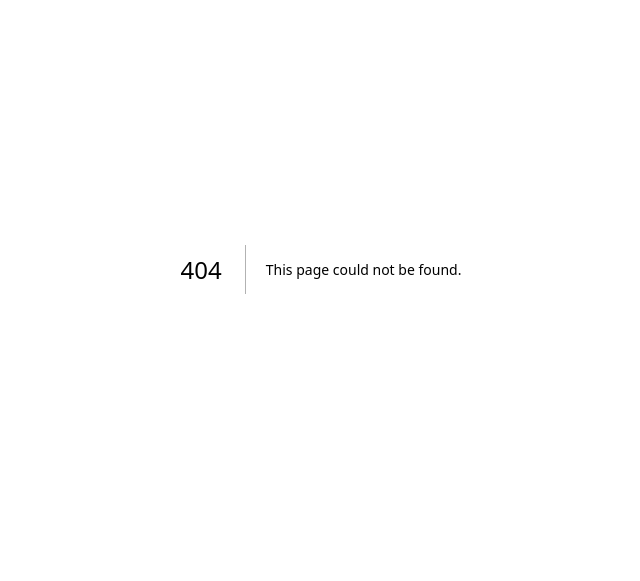
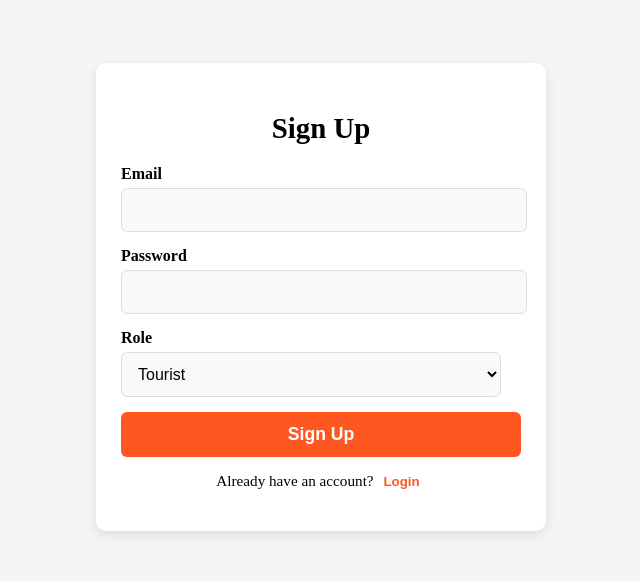
Before and after one commit to HIRANMALI/APP-with-PY, a Next.js app in the folder frontend/: page /auth/SignUp in a window 1280 px wide. Before the commit this address had no page. Shown: the part 131-712 px from the top of the page, without its empty margins (319-959 px from the left). Built offline with nearby package versions, Linux system fonts and the light colour scheme.

Commit message:
updated Navbar

```diff
--- /dev/null
+++ b/frontend/src/app/auth/SignUp/page.jsx
@@ -0,0 +1,104 @@
+"use client";
+
+import { useState } from "react";
+import { useRouter } from "next/navigation";
+import "../../styles/SignUp.scss"; // Import the SCSS file
+
+export default function Signup() {
+  const router = useRouter();
+  const [formData, setFormData] = useState({
+    email: "",
+    password: "",
+    role: "tourist",
+  });
+
+  const handleChange = (e) => {
+    setFormData({ ...formData, [e.target.name]: e.target.value });
+  };
+
+  const handleSubmit = async (e) => {
+    e.preventDefault();
+    try {
+      const response = await fetch("/api/auth/signup", {
+        method: "POST",
+        headers: { "Content-Type": "application/json" },
+        body: JSON.stringify(formData),
+      });
+
+      const data = await response.json();
+      if (!response.ok) throw new Error(data.message);
+
+      alert(data.message);
+      router.push("/login");
+    } catch (error) {
+      alert(error.message);
+    }
+  };
+
+  return (
+    <div className="signup">
+      <form className="signup__form" onSubmit={handleSubmit}>
+        <h2 className="signup__title">Sign Up</h2>
+        <div className="signup__field">
+          <label htmlFor="email" className="signup__label">
+            Email
+          </label>
+          <input
+            type="email"
+            id="email"
+            name="email"
+            className="signup__input"
+            value={formData.email}
+            onChange={handleChange}
+            required
+          />
+        </div>
+
+        <div className="signup__field">
+          <label htmlFor="password" className="signup__label">
+            Password
+          </label>
+          <input
+            type="password"
+            id="password"
+            name="password"
+            className="signup__input"
+            value={formData.password}
+            onChange={handleChange}
+            required
+          />
+        </div>
+
+        <div className="signup__field">
+          <label htmlFor="role" className="signup__label">
+            Role
+          </label>
+          <select
+            id="role"
+            name="role"
+            className="signup__select"
+            value={formData.role}
+            onChange={handleChange}
+          >
+            <option value="tourist">Tourist</option>
+            <option value="guide">Guide</option>
+          </select>
+        </div>
+
+        <button type="submit" className="signup__button">
+          Sign Up
+        </button>
+
+        <p className="signup__text">
+          Already have an account?{" "}
+          <button
+            className="signup__link"
+            onClick={() => router.push("/auth/Login")}
+          >
+            Login
+          </button>
+        </p>
+      </form>
+    </div>
+  );
+}
--- a/frontend/src/app/components/Navbar.jsx
+++ b/frontend/src/app/components/Navbar.jsx
@@ -4,31 +4,44 @@ import React from "react";
 import Link from "next/link";
 import "../styles/Navbar.scss";
 import { Cinzel_Decorative, Kanit } from "next/font/google";
+import { useRouter } from "next/navigation";
 
 const cinzel = Cinzel_Decorative({ weight: "700", subsets: ["latin"] });
 const kanit = Kanit({ weight: ["300", "400", "500"], subsets: ["latin"] });
 
 function Navbar() {
+  const router = useRouter();
+
   return (
     <nav className="navbar">
-      <div className={`navbar-brand ${cinzel.className}`}>GuidZo</div>
+      <div className={`navbar-brand ${cinzel.className}`}>Tour Guide</div>
       <div className="navbar-links">
-        <Link href="/tourist" className={`nav-link ${kanit.className}`} style={{ fontWeight: 300 }}>
+        <Link href="/tourist" className="nav-link kanit-light">
           Home
         </Link>
-        <Link href="/tourist/booking" className={`nav-link ${kanit.className}`} style={{ fontWeight: 300 }}>
+        <Link href="/tourist/booking" className="nav-link kanit-light">
           Book Guide
         </Link>
-        <Link href="/my-bookings" className={`nav-link ${kanit.className}`} style={{ fontWeight: 300 }} >
+        <Link href="/my-bookings" className="nav-link kanit-light">
           My Bookings
         </Link>
-        <Link href="/about" className={`nav-link ${kanit.className}`} style={{ fontWeight: 300 }}>
+        <Link href="/about" className="nav-link kanit-light">
           About Us
         </Link>
       </div>
       <div className="navbar-auth">
-        <button className={`auth-button ${kanit.className}`} style={{ fontWeight: 400 }}>Login</button>
-        <button className={`auth-button ${kanit.className}`} style={{ fontWeight: 400 }}>Sign Up</button>
+        <button
+          className="auth-button kanit-medium"
+          onClick={() => router.push("/auth/Login")}
+        >
+          Login
+        </button>
+        <button
+          className="auth-button kanit-medium"
+          onClick={() => router.push("/auth/SignUp")}
+        >
+          Sign Up
+        </button>
       </div>
     </nav>
   );
--- /dev/null
+++ b/frontend/src/app/styles/Login.scss
@@ -0,0 +1,67 @@
+$primary-color: #ff5722;
+$secondary-color: #eeeeee;
+$text-color: #333;
+$border-radius: 8px;
+
+.login-container {
+  max-width: 400px; // Set a fixed max width
+  background: #fff;
+  padding: 30px;
+  border-radius: 10px;
+  box-shadow: 0 4px 10px rgba(0, 0, 0, 0.1);
+  margin: 50px auto; // Center the form
+}
+
+.login-title {
+  font-size: 24px;
+  font-weight: bold;
+  text-align: center;
+  margin-bottom: 20px;
+}
+
+.login-form {
+  display: flex;
+  flex-direction: column;
+  gap: 15px;
+}
+
+.login-input {
+  width: 100%;
+  border-color: $primary-color;
+  background: #fff;
+  border-radius: 5px;
+  outline: none;
+}
+
+.login-button {
+  background-color: #ff5722;
+  color: white;
+  font-weight: bold;
+  padding: 12px;
+  border-radius: 5px;
+  text-transform: uppercase;
+  transition: background 0.3s ease;
+
+  &:hover {
+    background-color: #e64a19;
+  }
+}
+
+.signup-text {
+  text-align: center;
+  margin-top: 15px;
+  border: none;
+  background: none;
+
+  button {
+    color: #ff5722;
+    font-weight: bold;
+    text-decoration: none;
+
+    &:hover {
+      text-decoration: none; // Remove default underline
+      border-bottom: 3px solid #ff5722; // Custom underline
+      padding-bottom: 3px;
+    }
+  }
+}
--- /dev/null
+++ b/frontend/src/app/styles/SignUp.scss
@@ -0,0 +1,102 @@
+$primary-color: #ff5722;
+$hover-color: #e64a19; // Improved hover effect to match the theme
+$link-color: #ff5722;
+$background-color: whitesmoke;
+$form-background: #fff;
+$border-color: #ddd;
+$box-shadow: 0 4px 12px rgba(0, 0, 0, 0.1);
+
+.signup {
+  display: flex;
+  justify-content: center;
+  align-items: center;
+  min-height: 100vh;
+  background-color: $background-color;
+  padding: 20px; // Added padding to avoid screen cut-off on small screens
+
+  &__form {
+    width: 100%;
+    max-width: 400px;
+    padding: 25px; // Increased padding for a more balanced look
+    background: $form-background;
+    box-shadow: $box-shadow;
+    border-radius: 10px; // Softer corners for a modern look
+  }
+
+  &__title {
+    text-align: center;
+    font-size: 1.8rem;
+    font-weight: bold;
+    margin-bottom: 20px;
+  }
+
+  &__field {
+    margin-bottom: 15px;
+  }
+
+  &__label {
+    display: block;
+    font-weight: 600; // Slightly increased font weight
+    margin-bottom: 5px;
+  }
+
+  &__input,
+  &__select {
+    width: calc(100% - 20px); // Prevents input overflow
+    padding: 12px;
+    font-size: 1rem;
+    border: 1px solid $border-color;
+    border-radius: 6px;
+    background: #f9f9f9; // Light background for better visibility
+  }
+
+  &__input:focus,
+  &__select:focus {
+    border-color: $primary-color;
+    outline: none;
+    box-shadow: 0 0 5px rgba(255, 87, 34, 0.3);
+  }
+
+  &__button {
+    width: 100%;
+    padding: 12px;
+    font-size: 1.1rem;
+    background-color: $primary-color;
+    color: white;
+    font-weight: bold;
+    border: none;
+    border-radius: 6px;
+    cursor: pointer;
+    transition: background-color 0.3s ease, transform 0.2s ease;
+
+    &:hover {
+      background-color: $hover-color;
+    }
+
+    &:active {
+      transform: scale(0.98);
+    }
+  }
+
+  &__text {
+    text-align: center;
+    margin-top: 15px;
+    font-size: 0.95rem;
+  }
+
+  &__link {
+    color: $link-color;
+    font-weight: bold;
+    text-decoration: none;
+    transition: color 0.3s ease;
+    border: none;
+    background: none;
+
+    &:hover {
+      color: darken($link-color, 10%);
+      text-decoration: none; // Remove default underline
+      border-bottom: 3px solid #ff5722; // Custom underline
+      padding-bottom: 3px;
+    }
+  }
+}
```
Also changed, not shown: frontend/src/app/auth/Login/page.jsx (added, +68 -0 lines).
